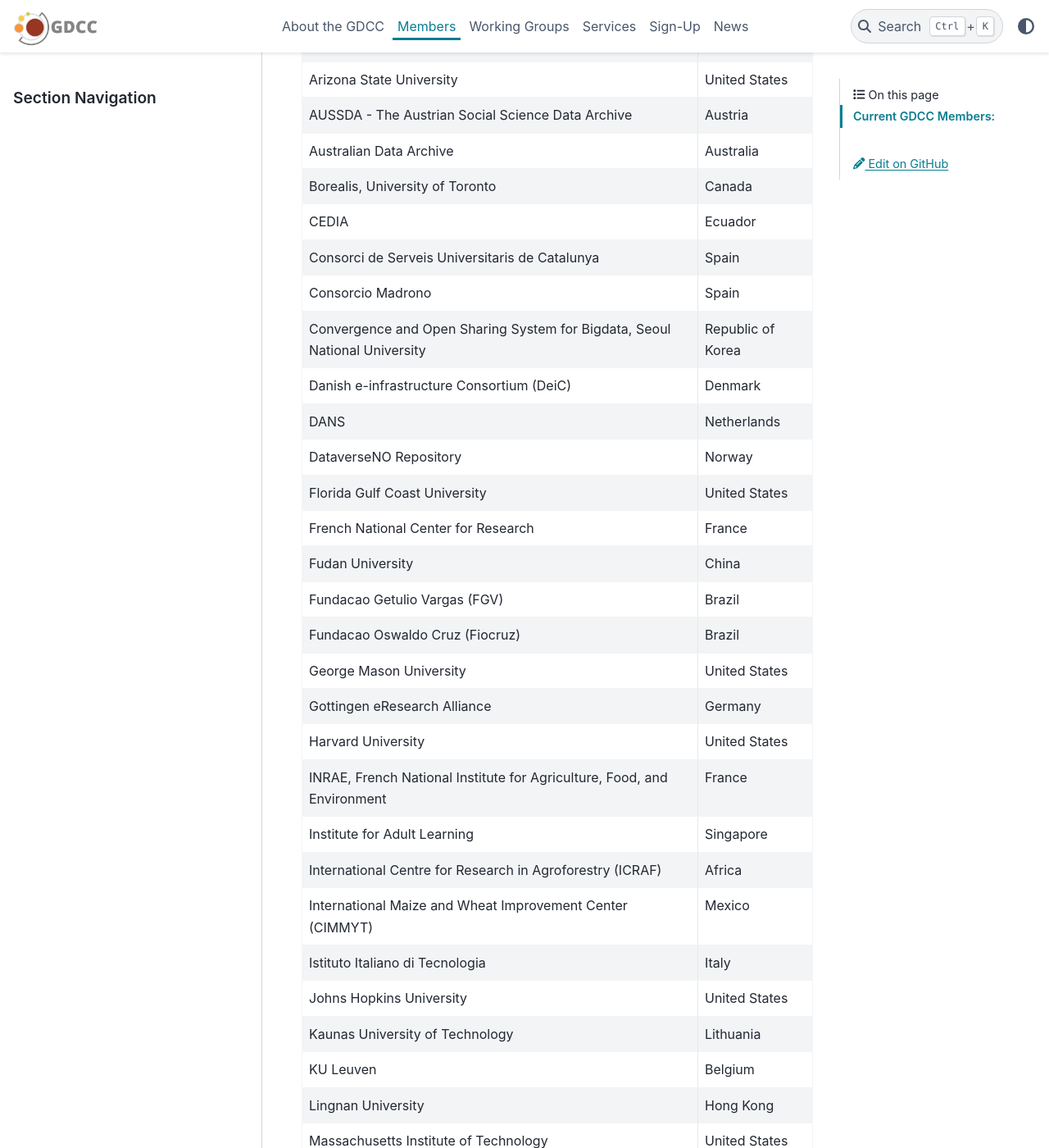
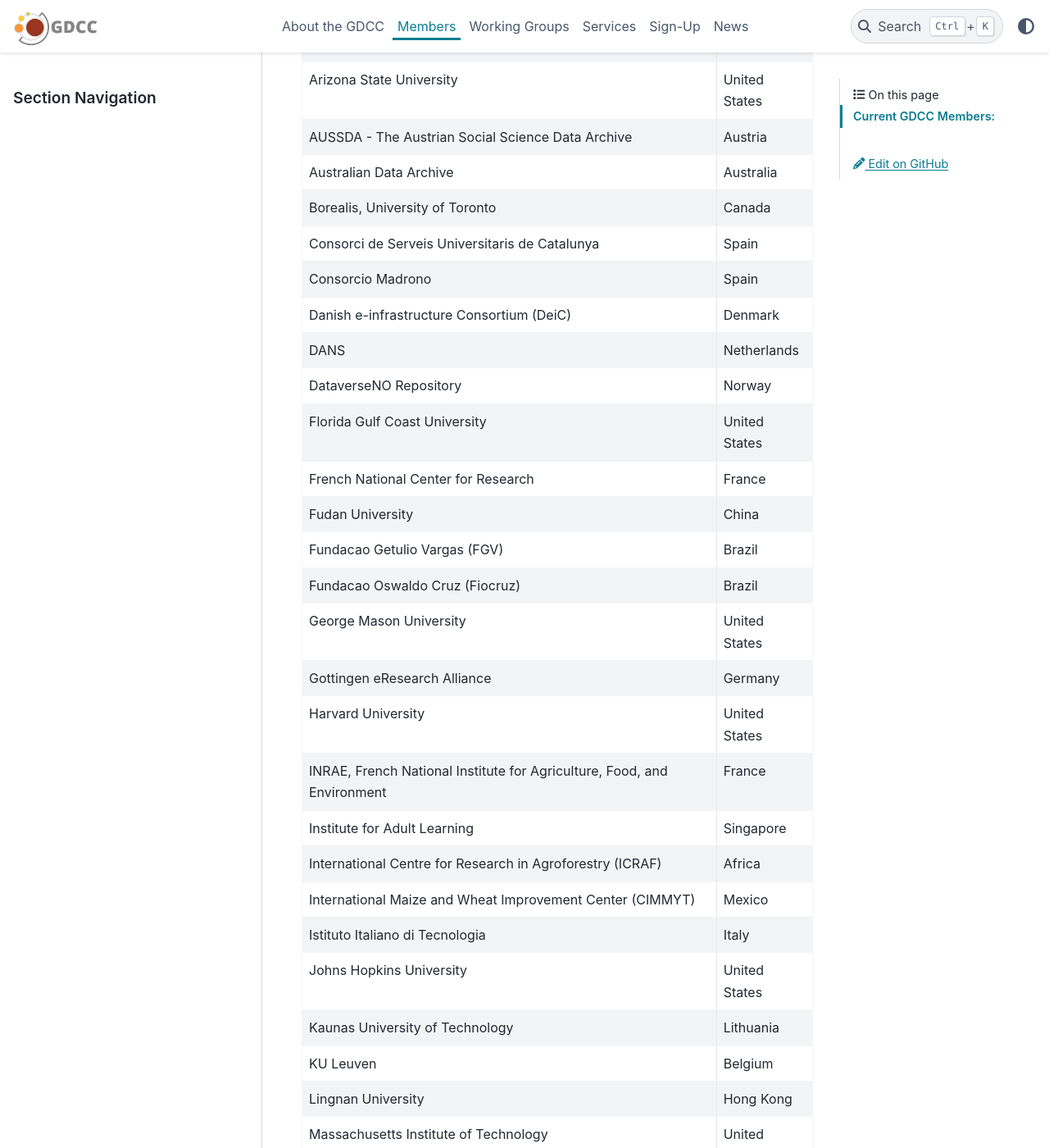
Before and after one commit to gdcc/www.gdcc.io, a Sphinx documentation site: the page built from source/members.md, in a window 1280 px wide and 1400 px high, scrolled down 799 px. Shown: the whole window at 82% size. Built offline with Sphinx 7.4.7 and the PyData theme 0.15.4, drawn with Linux system fonts in a browser that asks for light colours; some of the changed text lies outside the part shown.

Commit message:
Update members.md

```diff
--- a/source/members.md
+++ b/source/members.md
@@ -19,10 +19,8 @@
 | AUSSDA - The Austrian Social Science Data Archive | Austria |
 | Australian Data Archive | Australia |
 | Borealis, University of Toronto | Canada |
-| CEDIA | Ecuador |
 | Consorci de Serveis Universitaris de Catalunya | Spain |
 | Consorcio Madrono | Spain |
-| Convergence and Open Sharing System for Bigdata, Seoul National University | Republic of Korea |
 | Danish e-infrastructure Consortium (DeiC) | Denmark |
 | DANS | Netherlands |
 | DataverseNO Repository | Norway |
```
Also changed, not shown: other parts of source/members.md (+0 -1 lines).
